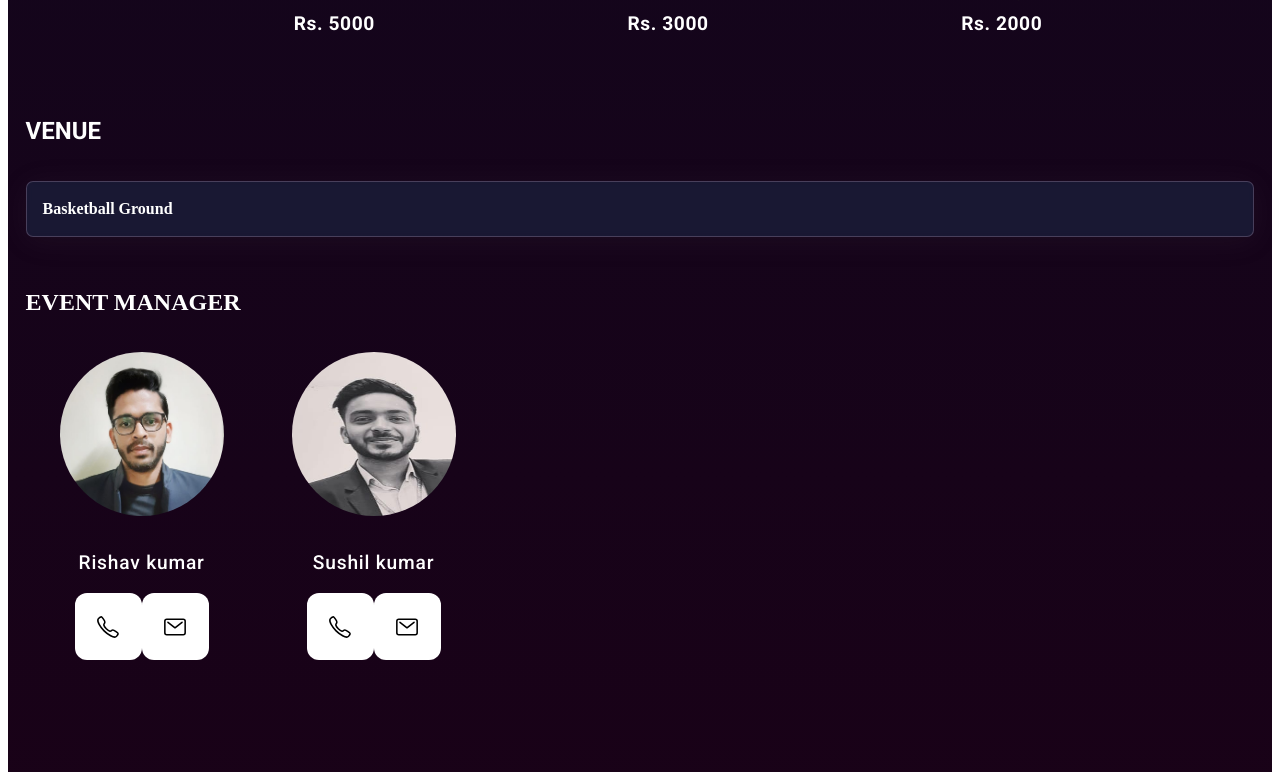
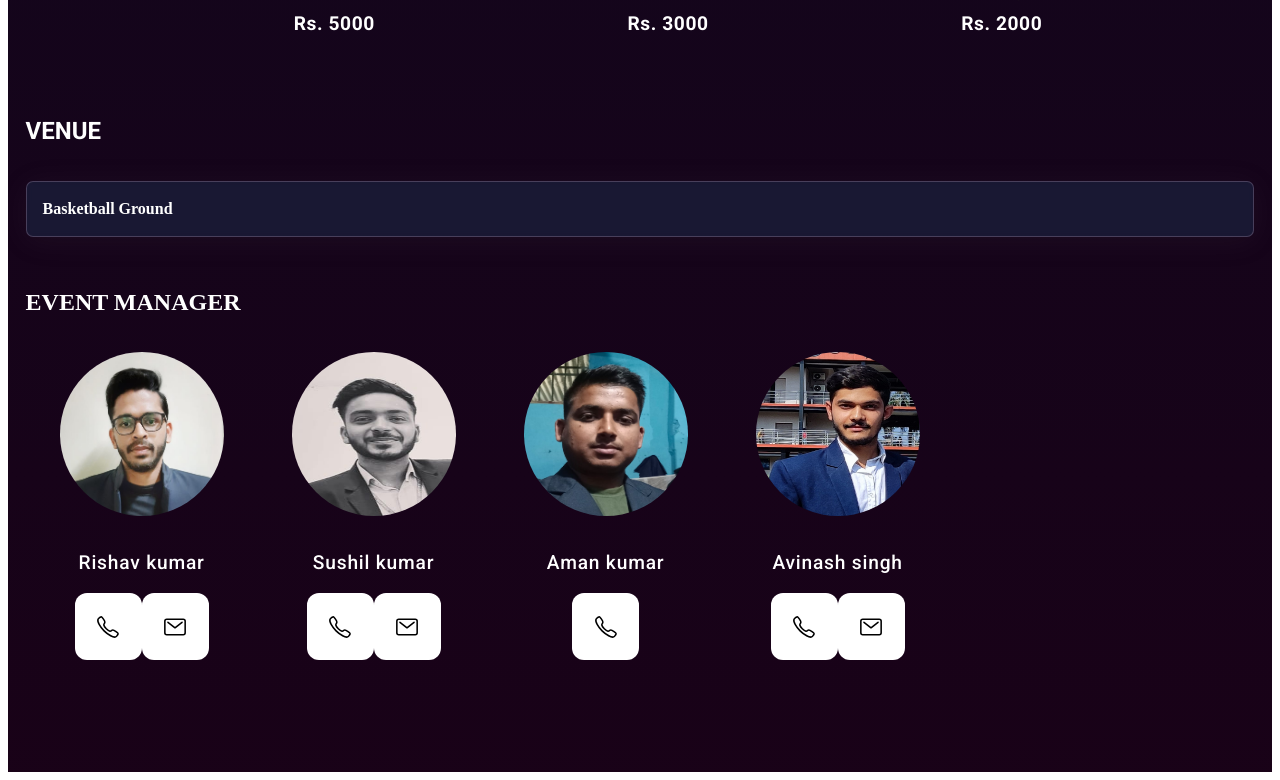
Before and after one commit to subrat611/technorollix23, a Nuxt app: page /eventdetails/robovation/roborace in a window 1280 px wide. Shown: the part 3374-4154 px from the top of the page. Built offline with nearby package versions, Linux system fonts and the light colour scheme; a web font is replaced by a local one.

Commit message:
robovation contact details update

```diff
--- a/pages/eventdetails/robovation/roborace.vue
+++ b/pages/eventdetails/robovation/roborace.vue
@@ -245,6 +245,18 @@ export default {
             call: '9113159596',
             mail: 'sush.del21me05@opju.ac.in',
           },
+          {
+            img: 'amankumar.jpeg',
+            name: 'Aman kumar',
+            call: '7070171324',
+            mail: '',
+          },
+          {
+            img: 'avin.jpg',
+            name: 'Avinash singh',
+            call: '7691953404',
+            mail: 'avin.bt21me15@opju.ac.in',
+          },
         ],
       },
     }
--- a/pages/eventdetails/robovation/robosoccer.vue
+++ b/pages/eventdetails/robovation/robosoccer.vue
@@ -252,6 +252,18 @@ export default {
             call: '9113159596',
             mail: 'sush.del21me05@opju.ac.in',
           },
+          {
+            img: 'amankumar.jpeg',
+            name: 'Aman kumar',
+            call: '7070171324',
+            mail: '',
+          },
+          {
+            img: 'avin.jpg',
+            name: 'Avinash singh',
+            call: '7691953404',
+            mail: 'avin.bt21me15@opju.ac.in',
+          },
         ],
       },
     }
--- a/pages/eventdetails/robovation/robowar.vue
+++ b/pages/eventdetails/robovation/robowar.vue
@@ -281,6 +281,18 @@ export default {
             call: '9113159596',
             mail: 'sush.del21me05@opju.ac.in',
           },
+          {
+            img: 'amankumar.jpeg',
+            name: 'Aman kumar',
+            call: '7070171324',
+            mail: '',
+          },
+          {
+            img: 'avin.jpg',
+            name: 'Avinash singh',
+            call: '7691953404',
+            mail: 'avin.bt21me15@opju.ac.in',
+          },
         ],
       },
     }
```
Also changed, not shown: static/event_contact/amankumar.jpeg (added), static/event_contact/avin.jpg (added).
